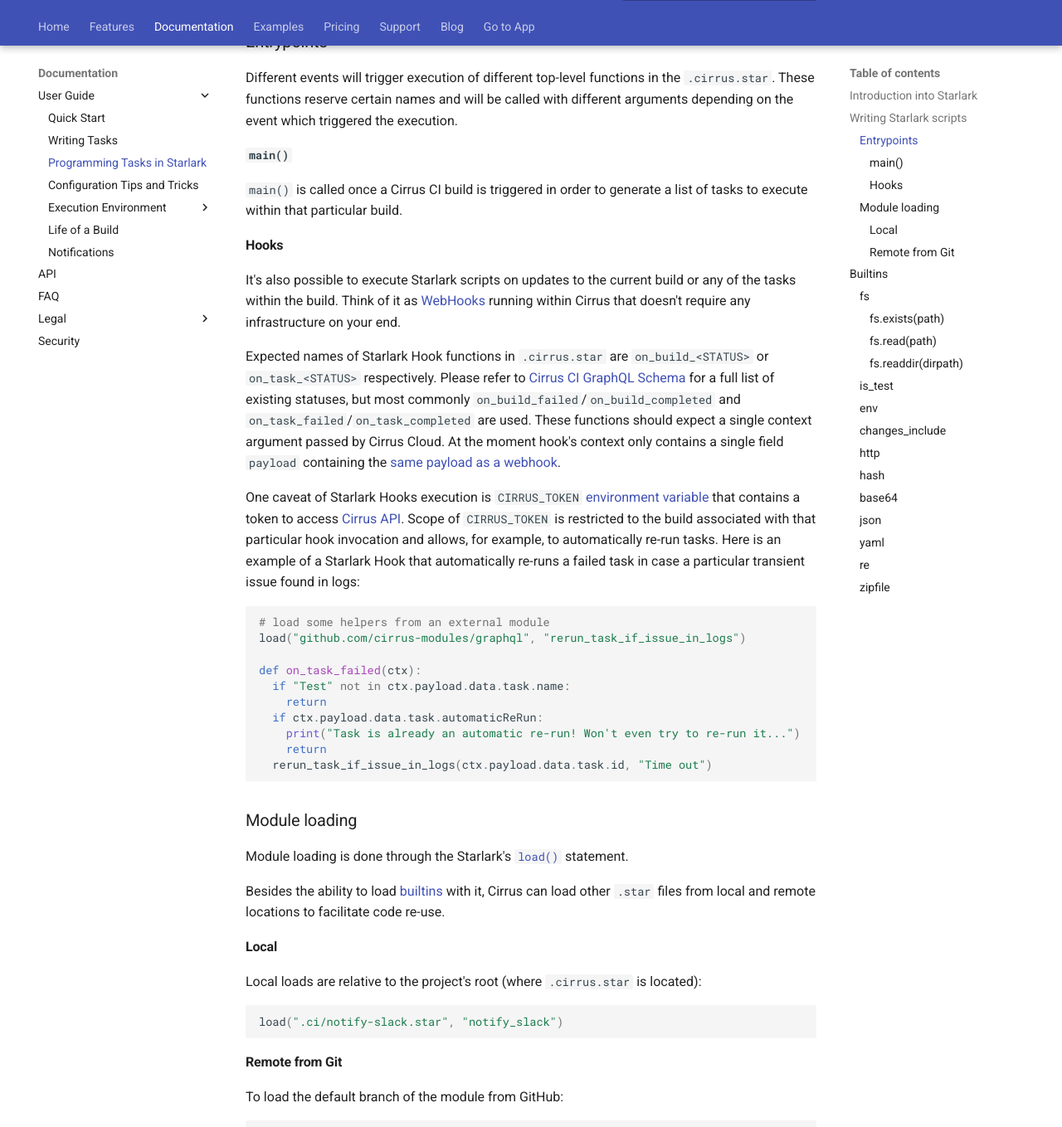
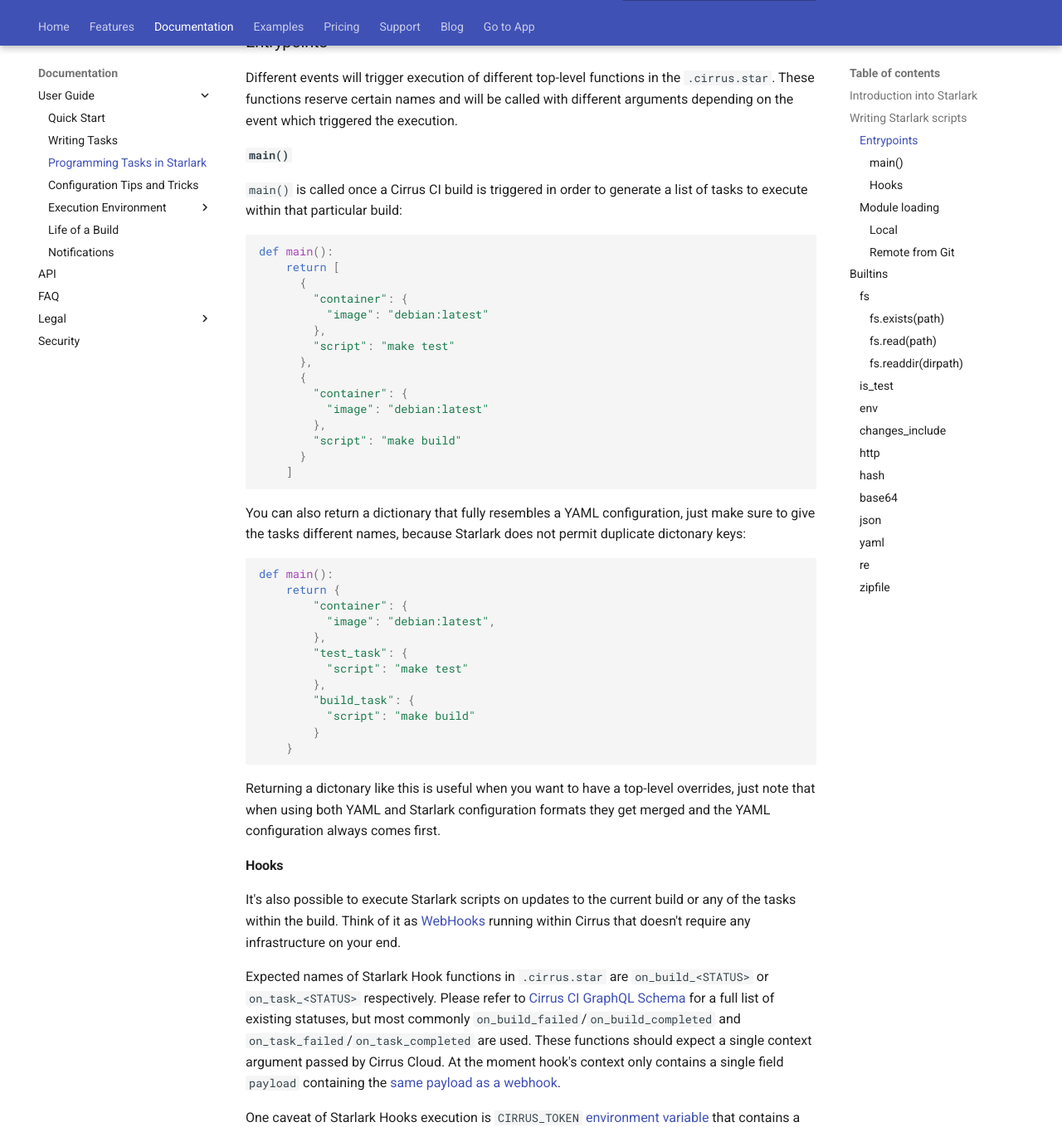
Before and after one commit to cirruslabs/cirrus-ci-docs, an MkDocs documentation site: the page built from docs/guide/programming-tasks.md, in a window 1280 px wide and 1400 px high, scrolled down 2190 px, cut to the strip 41-1400 px from the top of the window. Shown: the whole strip at 83% size. Built offline with MkDocs 1.6.1 and Material for MkDocs 9.7.7, drawn with Linux system fonts in a browser that asks for light colours; comment, search, counter and statistics services are not loaded.

Commit message:
Document the ability to return a dictionary from main()

````diff
--- a/docs/guide/programming-tasks.md
+++ b/docs/guide/programming-tasks.md
@@ -75,7 +75,44 @@ and will be called with different arguments depending on the event which trigger
 
 #### `main()`
 
-`main()` is called once a Cirrus CI build is triggered in order to generate a list of tasks to execute within that particular build.
+`main()` is called once a Cirrus CI build is triggered in order to generate a list of tasks to execute within that particular build:
+
+```python
+def main():
+    return [
+      {
+        "container": {
+          "image": "debian:latest"
+        },
+        "script": "make test"
+      },
+      {
+        "container": {
+          "image": "debian:latest"
+        },
+        "script": "make build"
+      }
+    ]
+```
+
+You can also return a dictionary that fully resembles a YAML configuration, just make sure to give the tasks different names, because Starlark does not permit duplicate dictonary keys:
+
+```python
+def main():
+    return {
+        "container": {
+          "image": "debian:latest",
+        },
+        "test_task": {
+          "script": "make test"
+        },
+        "build_task": {
+          "script": "make build"
+        }
+    }
+```
+
+Returning a dictonary like this is useful when you want to have a top-level overrides, just note that when using both YAML and Starlark configuration formats they get merged and the YAML configuration always comes first.
 
 #### Hooks
 
````
